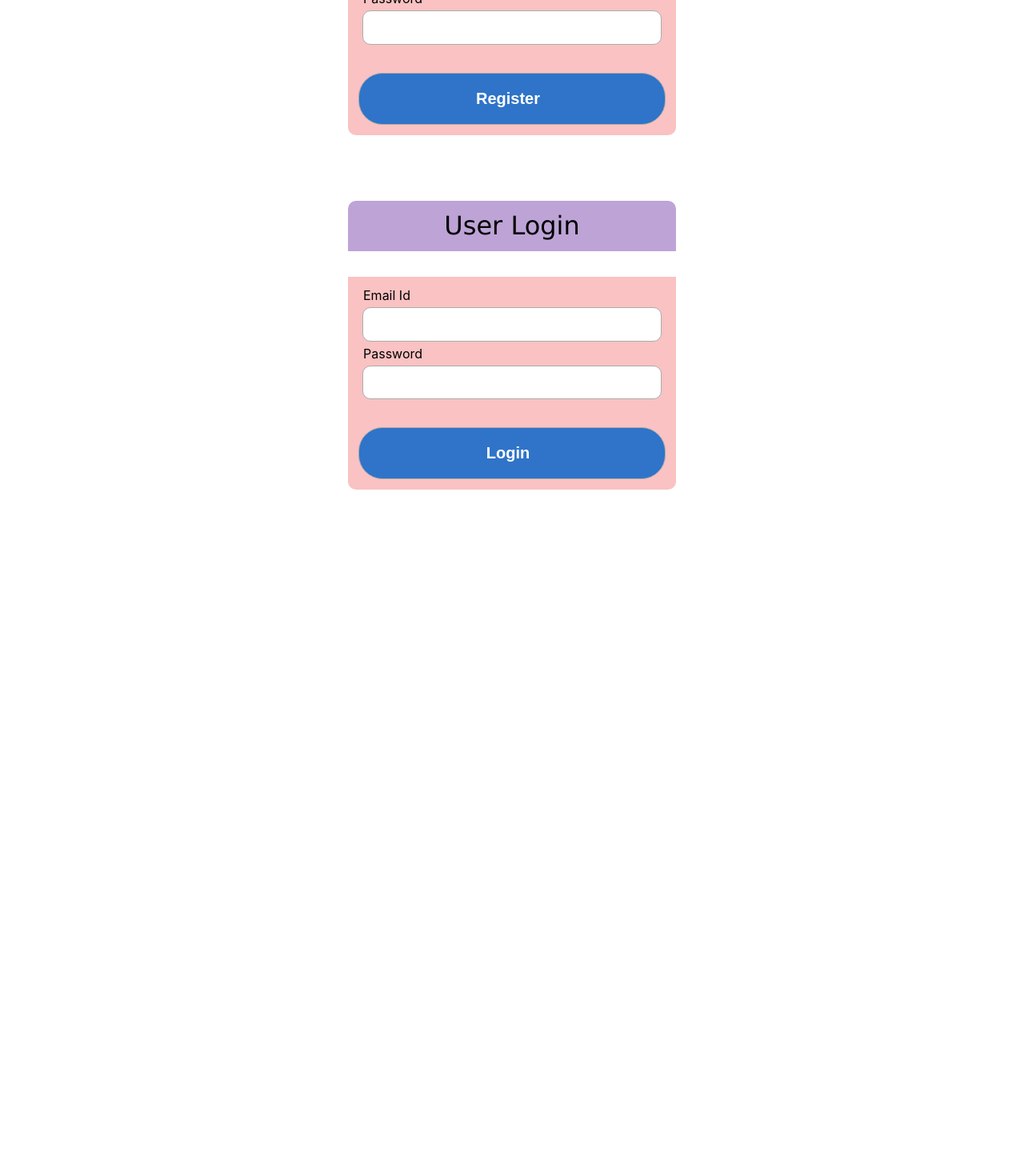
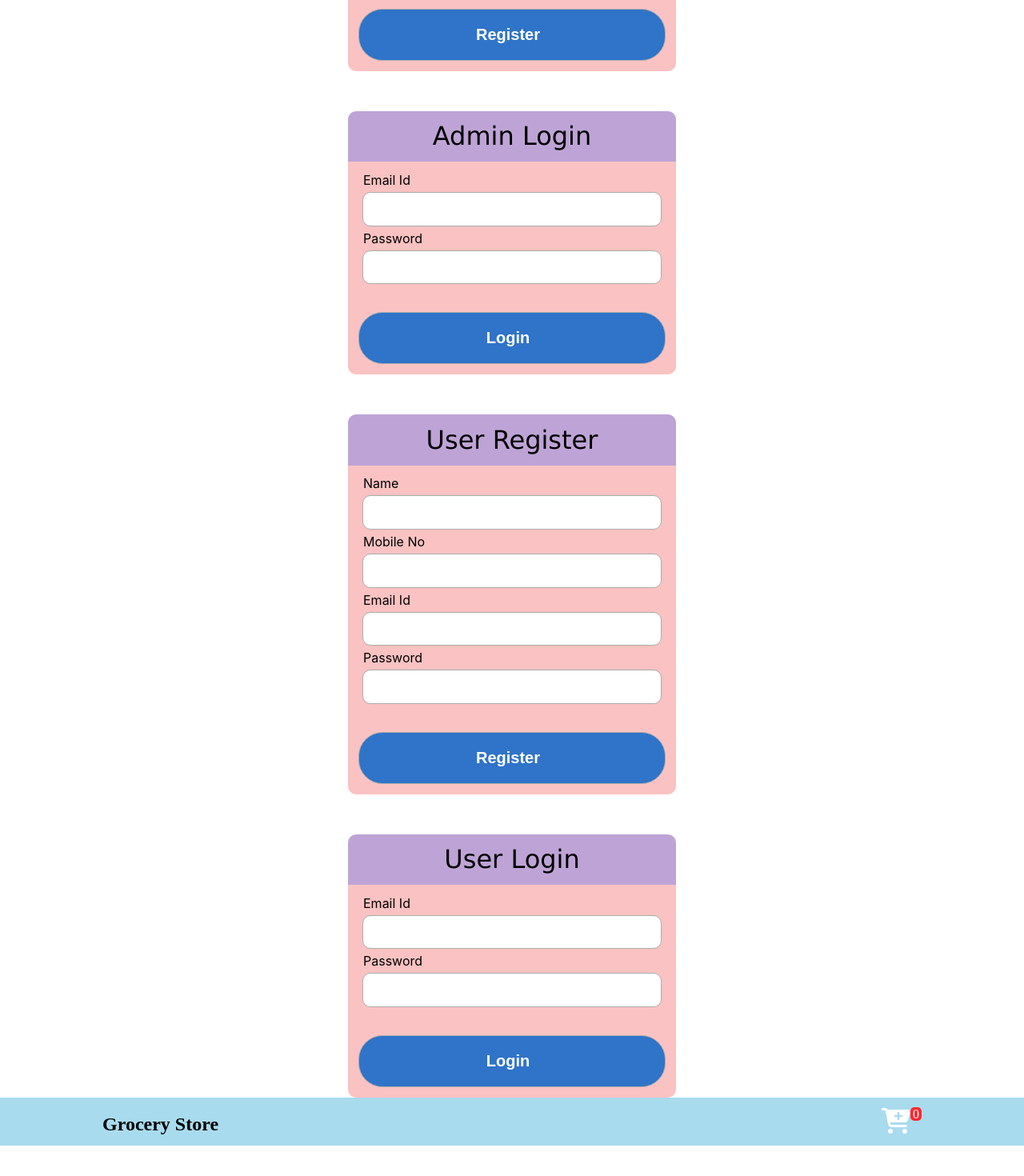
Before and after one commit to chris-1410/GrocerywithServer, a React (Create React App) app: page / in a window 1280 px wide. Shown: the part 638-2108 px from the top of the page at 80% size. Before the commit the page ends 1250 px from the top, so only its background shows below. Built offline with nearby package versions, Linux system fonts and the light colour scheme; no server answers.

Commit message:
fix in Products API

```diff
--- a/src/App.js
+++ b/src/App.js
@@ -1,20 +1,20 @@
 import React from "react";
 import { Home } from "./Component/HomePage";
-// import AdminRegister from "./Component/AdminRegister";
-// import AdminLogin from "./Component/AdminLogin";
+import AdminRegister from "./Component/AdminRegister";
+import AdminLogin from "./Component/AdminLogin";
 import UserRegister from "./Component/UserRegister";
 import UserLogin from "./Component/UserLogin";
-// import NavBarMain from "./Component/NavBarMain";
+import NavBarMain from "./Component/NavBarMain";
 
 function App() {
   return (
     <React.Fragment>
       <Home />
-      {/* <AdminRegister />
-      <AdminLogin /> */}
+      <AdminRegister />
+      <AdminLogin />
       <UserRegister />
       <UserLogin />
-      {/* <NavBarMain /> */}
+      <NavBarMain />
     </React.Fragment>
   );
 }
--- a/src/Component/Products.js
+++ b/src/Component/Products.js
@@ -1,11 +1,24 @@
-import React, { useState } from "react";
-import list from "../data";
+import React, { useState, useEffect } from "react";
+// import list from "../data";
 import { Cards } from "./Card";
+import axios from "axios";
 
 export const Products = ({ handleClick }) => {
+  const [data, setData] = useState([]);
+
+  const fetchData = async () => {
+    const data = await axios.get("http://localhost:9000/products-list");
+    console.log(data.data);
+    setData(data.data);
+  };
+
+  useEffect(() => {
+    fetchData();
+  }, []);
+
   return (
     <section>
-      {list.map((item) => (
+      {data.map((item) => (
         <Cards key={item.id} item={item} handleClick={handleClick} />
       ))}
     </section>
```
